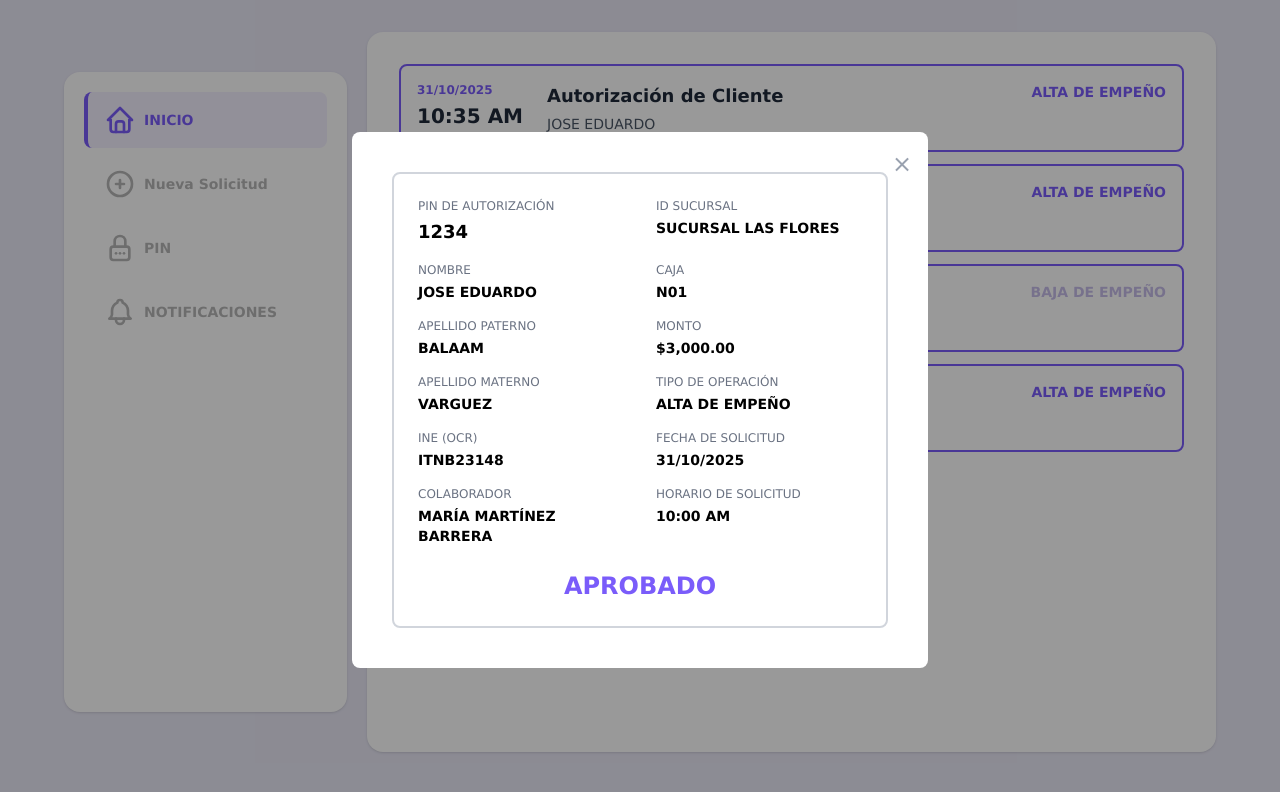
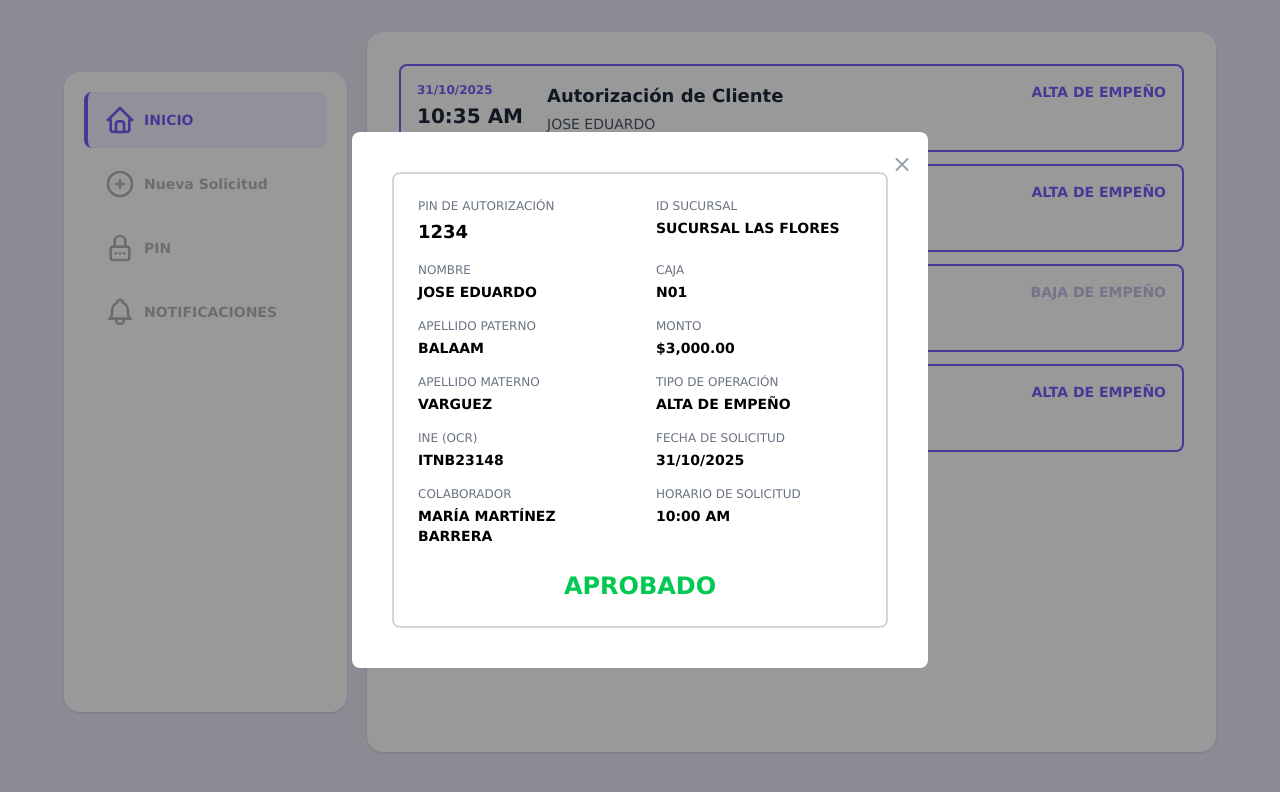
Before and after one commit to GrandMostach0/FRD_Desarrollo_Proyecto, a Vue app: page /notificaciones in a window 1280 px wide. Both pictures are taken after a click on the element 791 px from the left and 108 px from the top of the page. Shown: the top 792 px of the page. Built offline with nearby package versions, Linux system fonts and the light colour scheme.

Commit message:
ajuste de colores de aprobado o rechazado

```diff
--- a/src/components/DetalleAutorizacion.vue
+++ b/src/components/DetalleAutorizacion.vue
@@ -15,15 +15,20 @@ const closeModal = () => {
 }
 
 const getStatusColor = (status) => {
-  switch(status) {
+  if (!status) return 'text-gray-600'
+  const cleanStatus = status.toString().trim().toUpperCase()
+
+  switch (cleanStatus) {
     case 'APROBADO':
-      return 'text-[#7A5CFA]'
+      return 'text-green-500' // clase Tailwind válida
     case 'RECHAZADO':
-      return 'text-[#9B8CD8]'
+      return 'text-red-500'
     default:
       return 'text-gray-600'
   }
 }
+
+
 </script>
 
 <template>
@@ -42,7 +47,7 @@ const getStatusColor = (status) => {
       <div class="border-2 border-gray-300 rounded-lg p-6">
         <div class="grid grid-cols-2 gap-x-8 gap-y-4 text-sm">
 
-          <div v-if="notification.pin">
+          <div v-if="notification.status === 'APROBADO'">
             <p class="text-gray-500 text-xs mb-1">PIN DE AUTORIZACIÓN</p>
             <p class="font-semibold text-lg">{{ notification.pin }}</p>
           </div>
--- a/src/components/Notificaciones.vue
+++ b/src/components/Notificaciones.vue
@@ -57,7 +57,7 @@ const notifications = ref([
     person: 'MARIA ISABEL CASTRO GÓMEZ',
     action: 'BAJA DE EMPEÑO',
     actionType: 'baja',
-    pin: '',
+    pin: '4430',
     idSucursal: 'SUCURSAL LAS FLORES',
     nombre: 'MARIA ISABEL',
     caja: 'N02',
```
